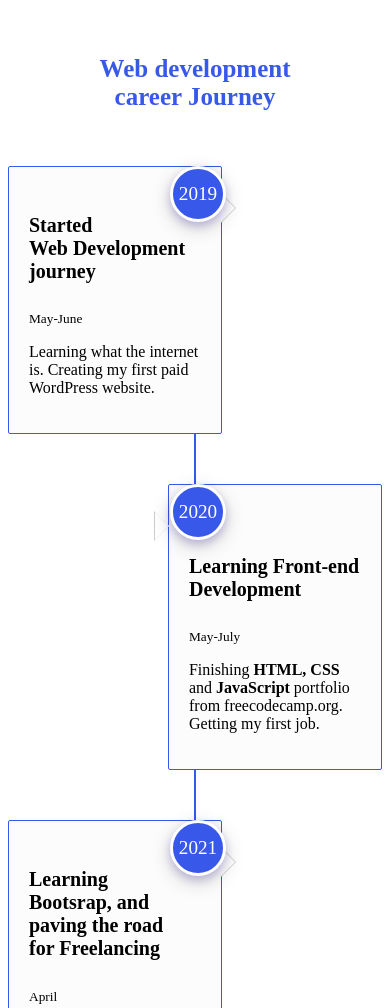
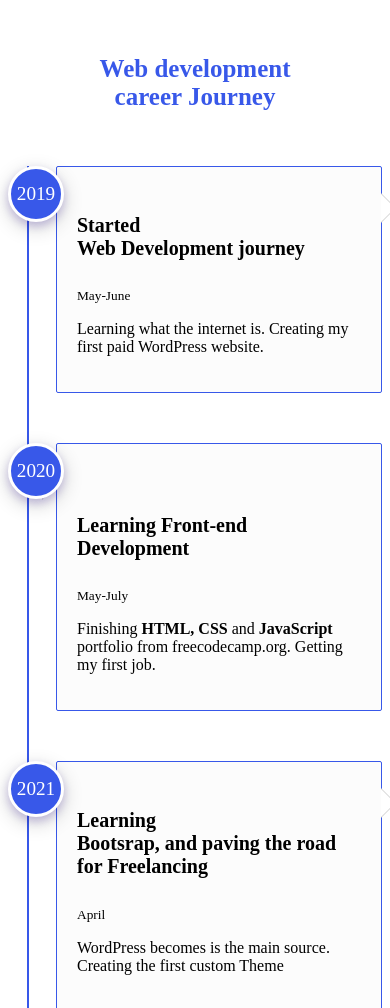
Before and after one commit to luc-constantin/Personal-Web-Development-Timeline, a plain HTML site: page index.html in a window 390 px wide. Shown: the top 1008 px of the page. Drawn offline with Linux system fonts and the light colour scheme.

Commit message:
Update styles.css
added responsiveness

```diff
--- a/styles.css
+++ b/styles.css
@@ -125,3 +125,20 @@ footer {
   text-align: center;
   margin: 80px;
 }
+
+@media (max-width: 600px) {
+  .timeline:before {
+    left: 20px;
+  }
+  .timeline li .timeline-panel {
+    width: calc(100% - 90px);
+    float: right;
+  }
+  .timeline li .timeline-image {
+    left: 0;
+    margin-left: 0;
+  }
+  .timeline li.timeline-inverted .timeline-panel {
+    float: right;
+  }
+}
```
